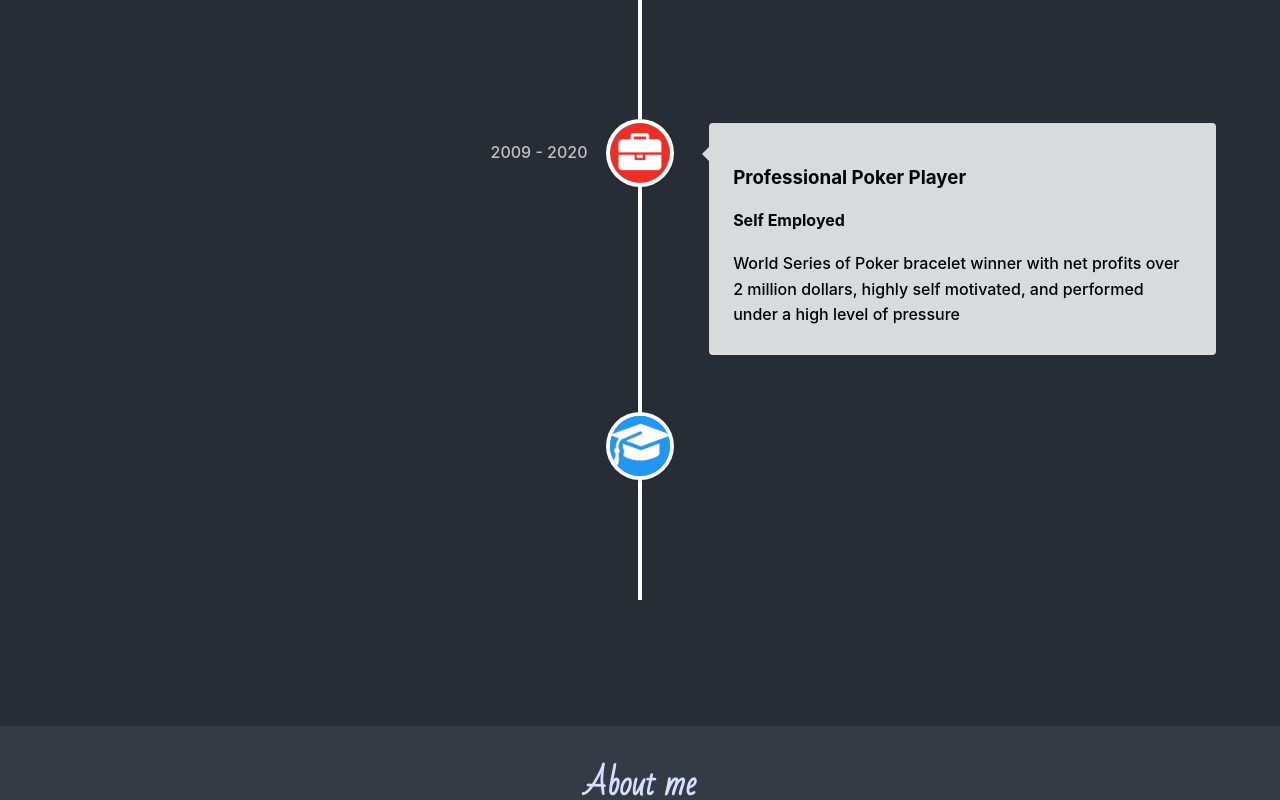
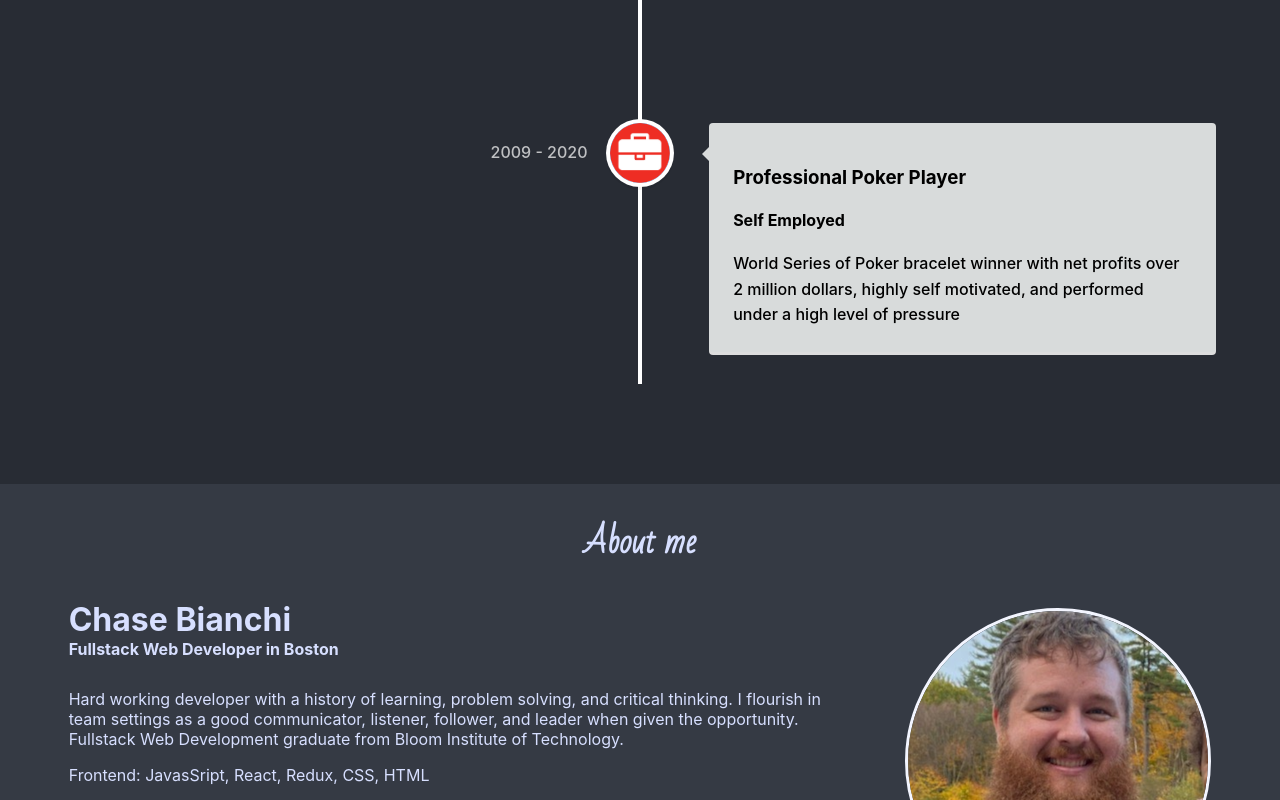
Before and after one commit to ChaseBianchi/portfolio2022, a React (Create React App) app: page / in a window 1280 px wide. Shown: the part 2490-3290 px from the top of the page. Built offline with nearby package versions, Linux system fonts and the light colour scheme.

Commit message:
Height experience component fix

```diff
--- a/src/App.scss
+++ b/src/App.scss
@@ -246,7 +246,7 @@ span.tileLinks *{
   flex-flow: column nowrap;
   background-color: #282C34;
   width: 100%;
-  height: 1500px;
+  height: auto;
   padding-bottom: 100px;
   align-items: center;
 }
--- a/src/Components/Experience.js
+++ b/src/Components/Experience.js
@@ -59,7 +59,7 @@ function Experience() {
             <h4 className="timelineSubtitle">Self Employed</h4>
             <p>World Series of Poker bracelet winner with net profits over 2 million dollars, highly self motivated, and performed under a high level of pressure</p>
           </VerticalTimelineElement>
-          <VerticalTimelineElement
+          {/* <VerticalTimelineElement
           date='2006'
           dateClassName='tlDate'
           contentStyle={{backgroundColor: '#D8DBDB', color: 'black'}}
@@ -69,9 +69,7 @@ function Experience() {
           >
             <h3 className="timelineTitle">Golden High School</h3>
             <h4 className="timelineSubtitle">Diploma</h4>
-            {/* <li>3.1 GPA</li>
-            <li>earned college graphics arts credits</li> */}
-          </VerticalTimelineElement>
+          </VerticalTimelineElement> */}
         </VerticalTimeline>
     </div>
   )
```
